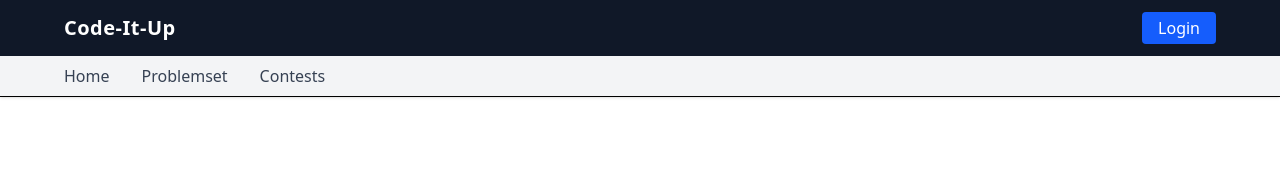
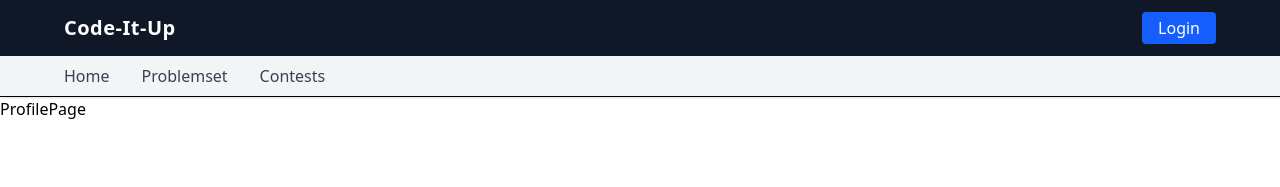
Before and after one commit to Master-Bruce-Wayne/Code-It-Up, a React app in the folder frontend/: page /profile/1 in a window 1280 px wide. Shown: the top 187 px of the page. Built offline with nearby package versions, Linux system fonts and the light colour scheme; no server answers; the HTML template or start-up script is replaced by a standard one.

Commit message:
Navbar updated | Profile Route added

```diff
--- a/frontend/src/components/Navbar.jsx
+++ b/frontend/src/components/Navbar.jsx
@@ -40,7 +40,7 @@ const Navbar = () => {
             <div className="relative">
               <button
                 onClick={() => setOpenMenu(!openMenu)}
-                className="bg-gray-800 px-3 py-1 rounded-md"
+                className="bg-gray-800 px-3 py-1 rounded-md underline cursor-pointer"
               >
                 {userData.username} ⌄
               </button>
@@ -48,7 +48,7 @@ const Navbar = () => {
               {openMenu && (
                 <div className="absolute right-0 mt-2 bg-white text-black shadow rounded w-36">
                   <Link
-                    to="/profile"
+                    to={`/profile/${userData.username}`}
                     className="block px-3 py-2 hover:bg-gray-200"
                     onClick={() => setOpenMenu(false)}
                   >
@@ -75,7 +75,7 @@ const Navbar = () => {
         </div>
       </div>
 
-      {/* =================== BOTTOM NAV LINKS =================== */}
+      {/* Bottom navbar links */}
       <div className="bg-gray-100 border-b">
         <div className="w-[90%] mx-auto h-10 flex items-center gap-8">
           <NavLink
--- a/frontend/src/main.jsx
+++ b/frontend/src/main.jsx
@@ -15,6 +15,7 @@ import Problemset from './pages/Problemset.jsx'
 import Contests from './pages/Contests.jsx'
 import ContestPage from './pages/ContestPage.jsx'
 import ProblemPage from './pages/ProblemPage.jsx'
+import ProfilePage from './pages/ProfilePage.jsx'
 
 // admin pages
 import AddContest from './pages/admin/AddContest.jsx'
@@ -35,6 +36,7 @@ createRoot(document.getElementById('root')).render(
           {/* auth routes  */}
           <Route path="/login" element={<Login />} />
           <Route path="/register" element={<Register />} />
+          <Route path="/profile/:username" element={<ProfilePage />} />
 
           {/* problemset routes  */}
           <Route path="/problemset" element={<Problemset />} />
--- /dev/null
+++ b/frontend/src/pages/ProfilePage.jsx
@@ -0,0 +1,9 @@
+import React from 'react'
+
+const ProfilePage = () => {
+  return (
+    <div>ProfilePage</div>
+  )
+}
+
+export default ProfilePage
```
